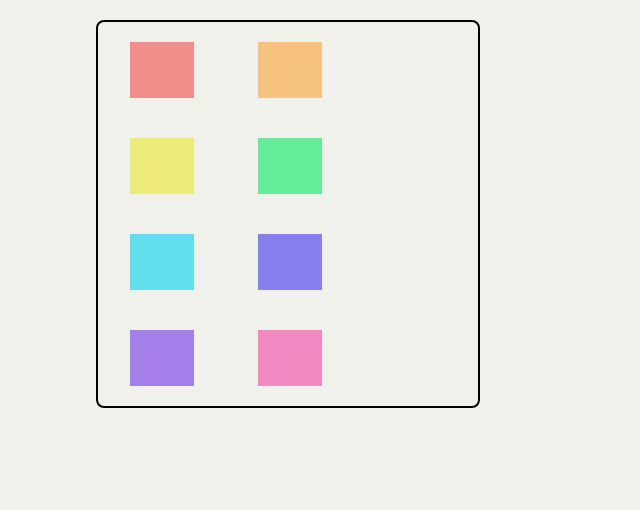
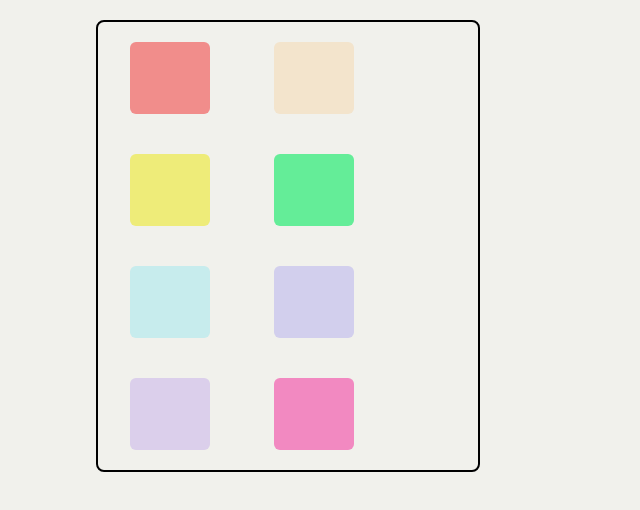
Before and after one commit to Theogene120/react-thegym-practice, a React (Vite) app: page / in a window 1280 px wide. Shown: the top 510 px of the page, without its empty margins (0-640 px from the left). Built offline with nearby package versions, Linux system fonts and the light colour scheme.

Commit message:
some changes

```diff
--- a/src/components/ButtonSeries.jsx
+++ b/src/components/ButtonSeries.jsx
@@ -5,15 +5,18 @@ function Pad(props){
     return (
     <button
         style={{backgroundColor: props.color}}
-        className='py-7 px-8 my-5 mx-8 '>
+        className={`py-9 px-10 my-5 mx-8  rounded-md ${props.on ? 'opacity-100': 'opacity-30'}`}>
     </button>
 )
 }
 
 export default function ButtonSeries(props) {
 
+
+
     let [button, setButton] = React.useState(pads)
-    let btn = button.map(b => <Pad key={b.id} color={b.color}/> )
+
+    let btn = button.map(b => <Pad key={b.id} color={b.color} on={b.on}/> )
     return (
         <main>
             <div className="pad-container">
```
